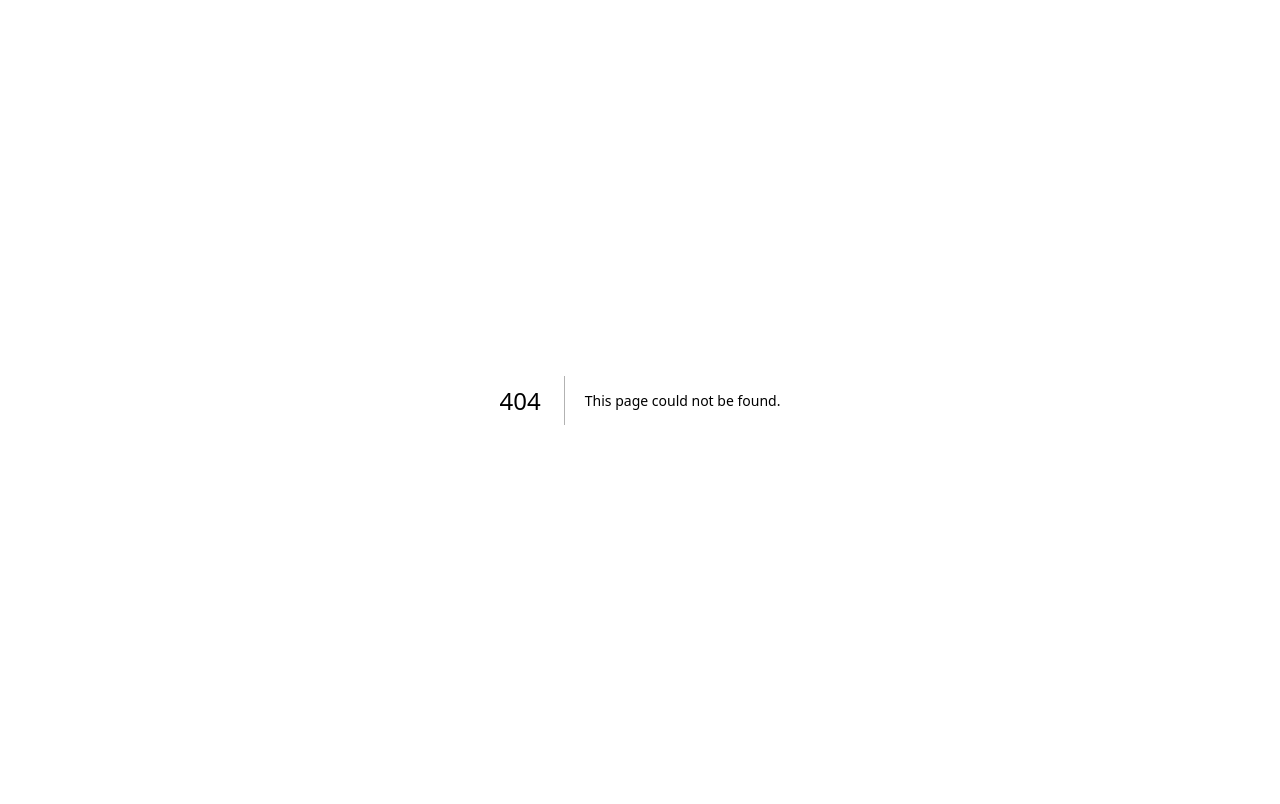
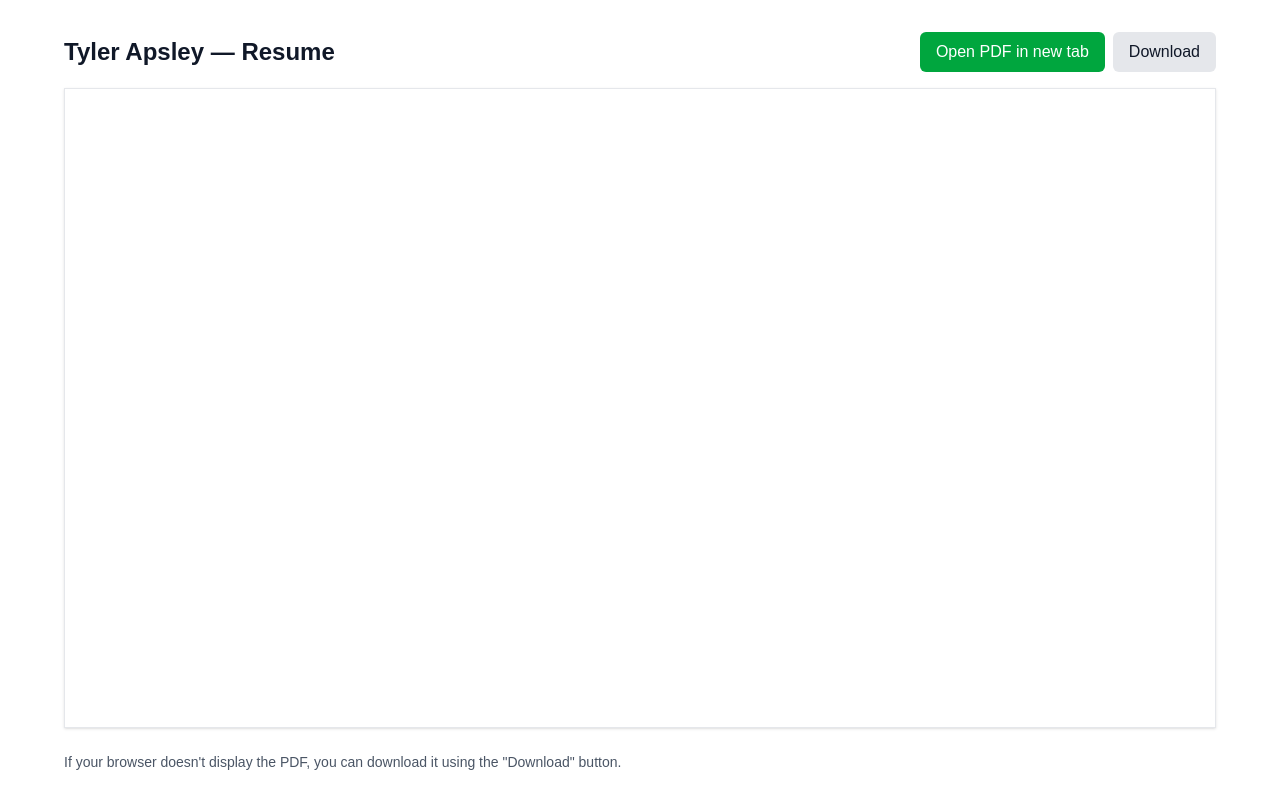
Before and after one commit to tapsley/playlist-grid-vercel, a Next.js app: page /resume in a window 1280 px wide. Before the commit this address had no page. Built offline with nearby package versions, Linux system fonts and the light colour scheme.

Commit message:
Create page.tsx

```diff
--- /dev/null
+++ b/app/resume/page.tsx
@@ -0,0 +1,48 @@
+export const metadata = {
+  title: 'Tyler Apsley — Resume',
+};
+
+export default function ResumePage() {
+  const pdfPath = '/TylerApsley_2025Resume.pdf';
+
+  return (
+    <div className="min-h-screen bg-white text-gray-900 py-8 px-4">
+      <div className="max-w-6xl mx-auto">
+        <div className="flex items-center justify-between mb-4">
+          <h1 className="text-2xl font-semibold">Tyler Apsley — Resume</h1>
+          <div className="flex gap-2">
+            <a
+              href={pdfPath}
+              target="_blank"
+              rel="noopener noreferrer"
+              className="px-4 py-2 bg-green-600 text-white rounded-md hover:bg-green-700"
+            >
+              Open PDF in new tab
+            </a>
+            <a
+              href={pdfPath}
+              download
+              className="px-4 py-2 bg-gray-200 text-gray-900 rounded-md hover:bg-gray-300"
+            >
+              Download
+            </a>
+          </div>
+        </div>
+
+        <div className="h-[80vh] border border-gray-200 shadow-sm">
+          <iframe
+            src={pdfPath}
+            title="Tyler Apsley Resume"
+            className="w-full h-full"
+          />
+        </div>
+
+        <div className="mt-6 text-sm text-gray-600">
+          <p>
+            If your browser doesn't display the PDF, you can download it using the "Download" button.
+          </p>
+        </div>
+      </div>
+    </div>
+  );
+}
```
